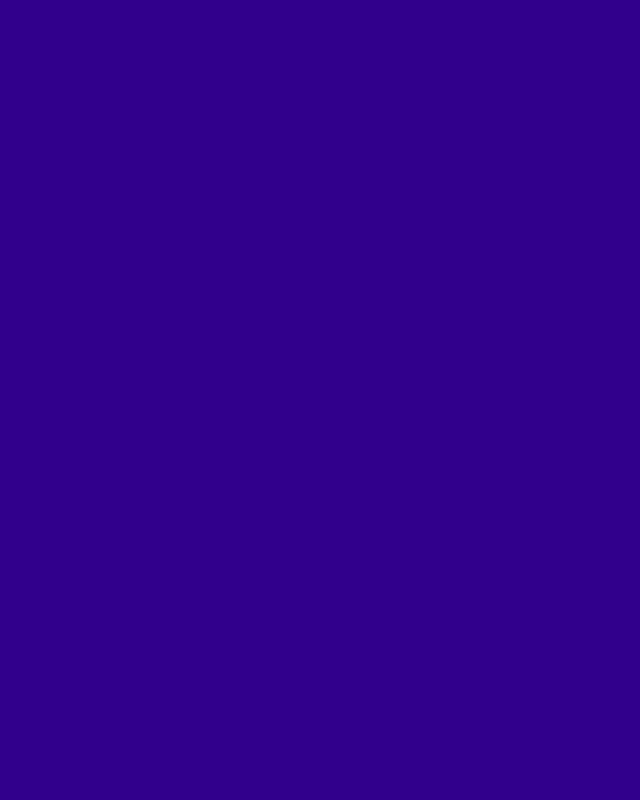
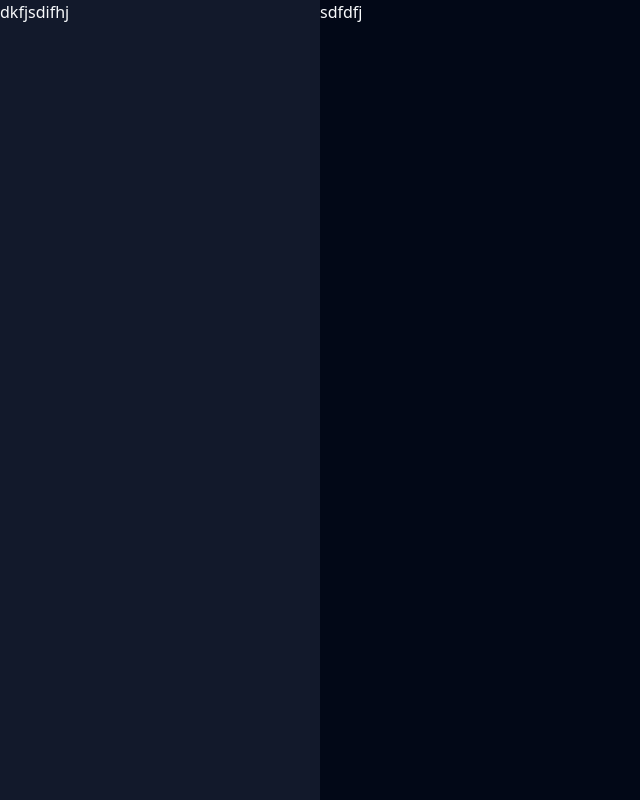
Before and after one commit to panteliccc/Chatly, a React (Create React App) app in the folder client/: page / in a window 1280 px wide. Shown: the whole page, without its empty margins (0-640 px from the left). Built offline with nearby package versions, Linux system fonts and the light colour scheme.

Commit message:
home page components

```diff
--- a/client/src/App.tsx
+++ b/client/src/App.tsx
@@ -3,17 +3,16 @@ import { Route, Routes } from "react-router-dom";
 import { Register } from "./Pages/register";
 import { Login } from "./Pages/login";
 import Home from "./Pages/Home";
-import { CookiesProvider, useCookies } from "react-cookie";
+import { CookiesProvider } from "react-cookie";
 
 function App() {
-  const [cookie, setCookie] = useCookies(["chatly.session-token"]);
   return (
     <CookiesProvider>
       <div className={`bg-softBlue h-screen `}>
         <div className={`h-screen flex justify-center items-center `}>
           <Routes>
             <Route path="/" element={<Home />} />
-            <Route path="/Account/Login" element={<Login  setCookie={setCookie}/>} />
+            <Route path="/Account/Login" element={<Login />} />
             <Route path="/Account/Register" element={<Register />} />
           </Routes>
         </div>
--- /dev/null
+++ b/client/src/Components/Chat.tsx
@@ -0,0 +1,11 @@
+import React from 'react'
+
+function Chat() {
+  return (
+    <div className='h-screen w-0 hidden flex-col md:w-2/3 md:flex lg:w-3/4'>
+        sdfdfj
+    </div>
+  )
+}
+
+export default Chat
--- /dev/null
+++ b/client/src/Components/SideBar/SideBar.tsx
@@ -0,0 +1,11 @@
+import React from 'react'
+
+const SideBar = () => {
+  return (
+    <div className={` bg-secondary h-screen w-screen flex flex-col md:w-1/3 lg:w-1/4`}>
+      dkfjsdifhj
+    </div>
+  )
+}
+
+export default SideBar;
--- a/client/src/Pages/Home.tsx
+++ b/client/src/Pages/Home.tsx
@@ -1,9 +1,12 @@
 import React from 'react'
+import SideBar from '../Components/SideBar/SideBar'
+import Chat from '../Components/Chat'
 
 function Home() {
   return (
-    <div>
-
+    <div className={`bg-background w-screen h-screen flex`}>
+      <SideBar/>
+      <Chat/>
     </div>
   )
 }
--- a/client/src/Pages/login.tsx
+++ b/client/src/Pages/login.tsx
@@ -16,9 +16,12 @@ import {
 import { Input } from "../Components/ui/input";
 import { Link,useNavigate} from "react-router-dom";
 import axios from "axios";
+import { useCookies } from "react-cookie";
 
-export function Login(props:any) {
+export function Login() {
   const router = useNavigate();
+  const [, setCookie] = useCookies(["chatly.session-token"])
+
   const formSchema = z.object({
     email: z.string().email({
       message: "Email is not in valid form",
@@ -42,7 +45,7 @@ export function Login(props:any) {
         password,
       });
       const data = await res.data;
-      props.setCookie("chatly.session-token",data);
+      setCookie("chatly.session-token", data, { path: '/' });
       router("/")
     } catch (err) {
       console.log(err);
--- a/client/src/index.css
+++ b/client/src/index.css
@@ -13,7 +13,7 @@
     --popover-foreground: 210 40% 98%;
     --primary: 210 40% 98%;
     --primary-foreground: 222.2 47.4% 11.2%;
-    --secondary: 217.2 32.6% 17.5%;
+    --secondary: 223, 41%, 12%;
     --secondary-foreground: 210 40% 98%;
     --muted: 217.2 32.6% 17.5%;
     --muted-foreground: 215 20.2% 65.1%;
```
